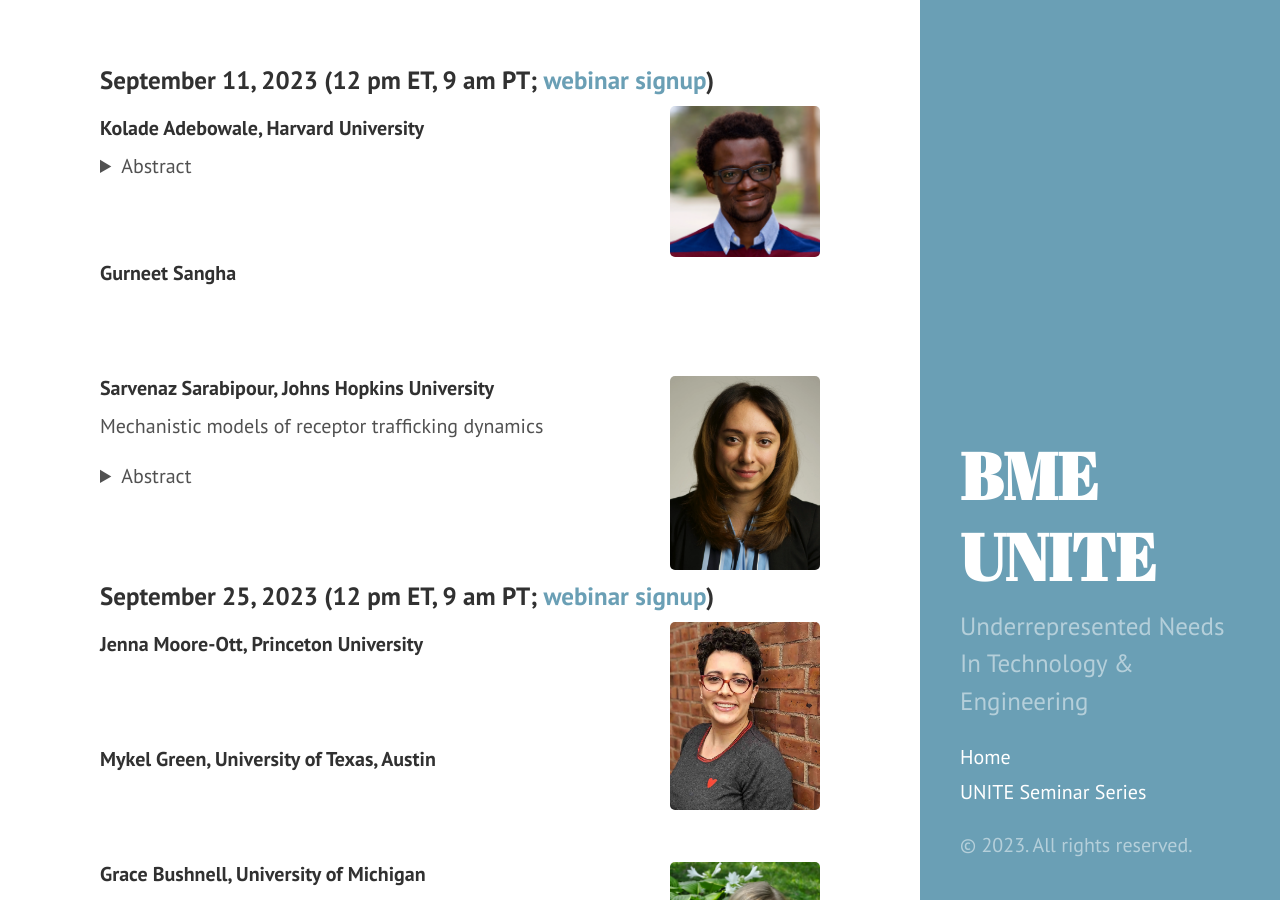
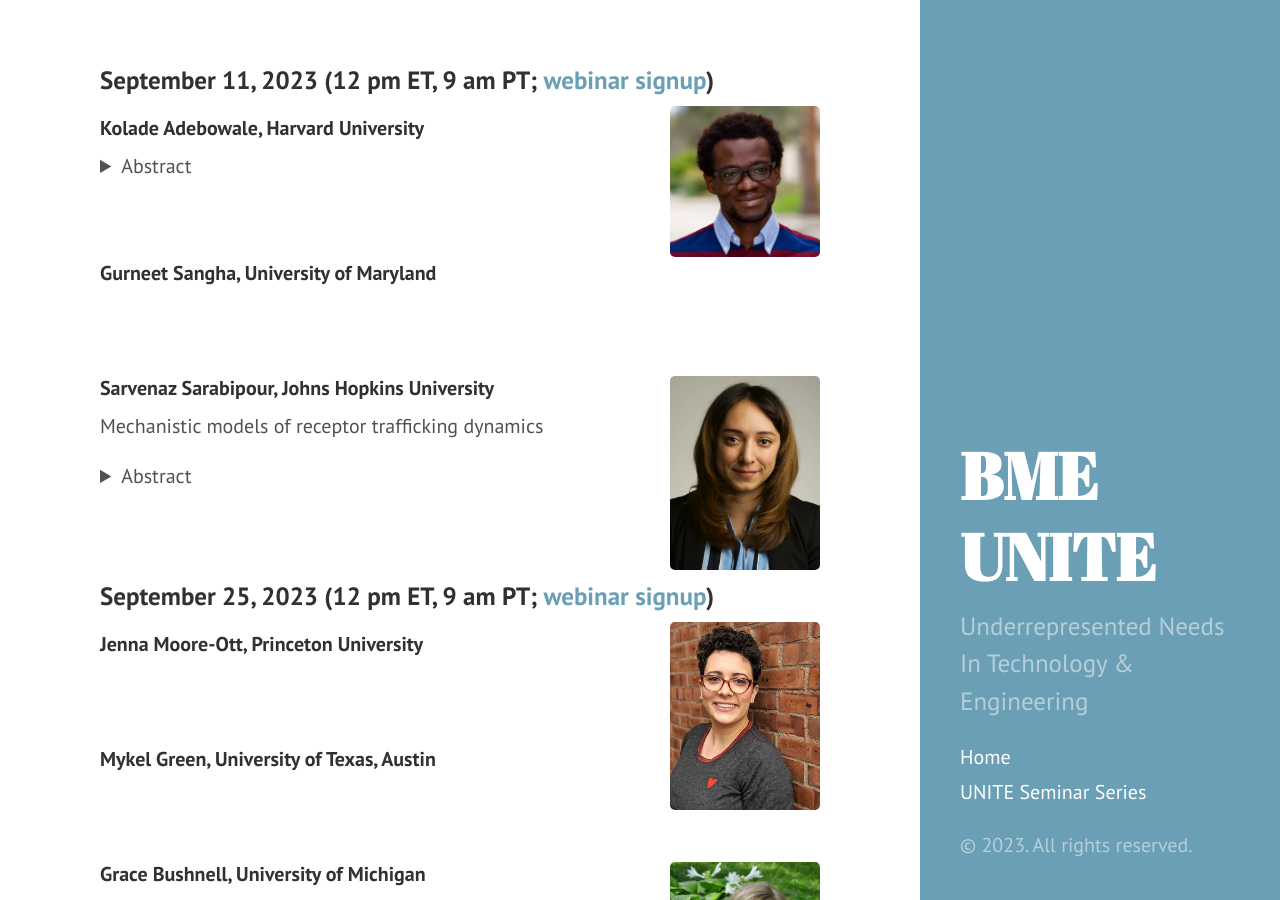
Before and after one commit to BME-UNITE/bmeunite, a Jekyll site: the page built from seminar-schedule.md, in a window 1280 px wide and 900 px high, scrolled down 1488 px. Built offline with Jekyll 4.4.1, drawn with Linux system fonts in a browser that asks for light colours; Markdown is read by kramdown in place of the engine named in the settings.

Commit message:
Add affiliation

```diff
--- a/seminar-schedule.md
+++ b/seminar-schedule.md
@@ -106,7 +106,7 @@ More broadly, the tunable nature of the material developed could enable mechanis
 <br />
 <br />
 
-#### Gurneet Sangha
+#### Gurneet Sangha, University of Maryland
 
 <br />
 <br />
```
